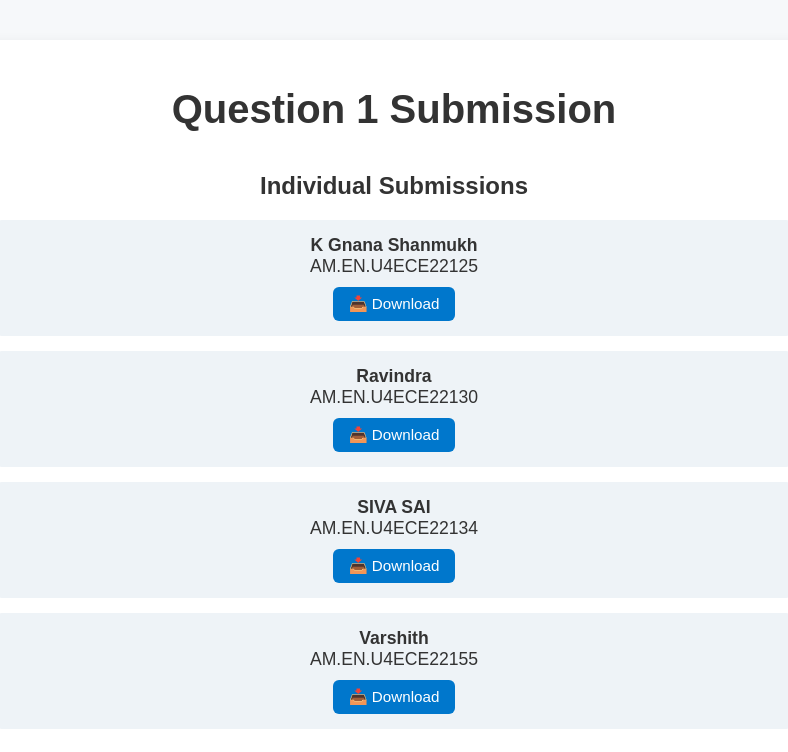
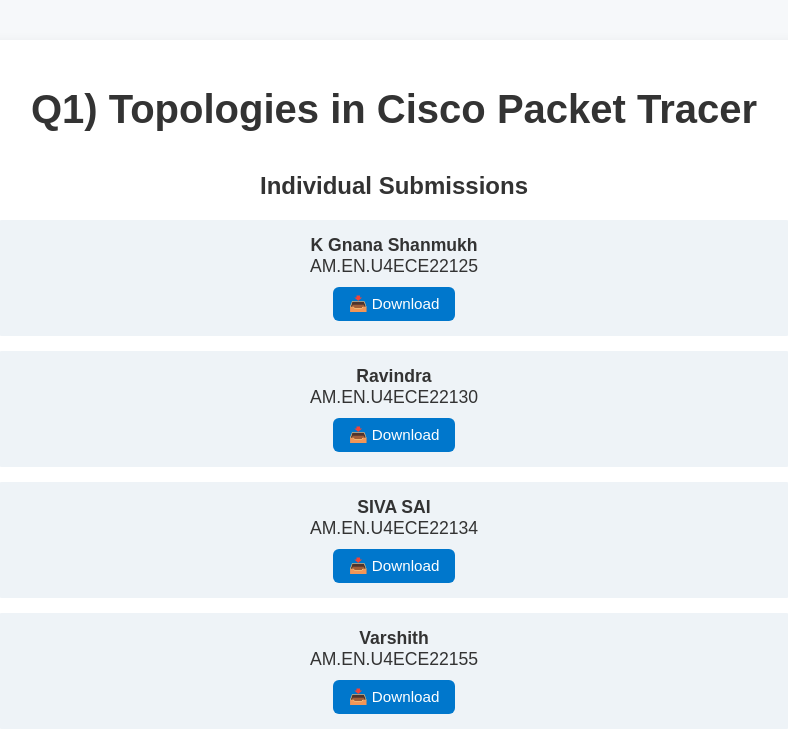
Before and after one commit to virasith05/Computer-Networks-S, a plain HTML site: page q1.html in a window 1280 px wide. Shown: the whole page, without its empty margins (246-1034 px from the left). Drawn offline with Linux system fonts and the light colour scheme.

Commit message:
question change

```diff
--- a/q1.html
+++ b/q1.html
@@ -8,7 +8,7 @@
 </head>
 <body>
   <div class="container">
-    <h1>Question 1 Submission</h1>
+    <h1>Q1) Topologies in Cisco Packet Tracer</h1>
     <section class="team">
       <h2>Individual Submissions</h2>
 
```
Also changed, not shown: q2.html (+1 -1 lines).
